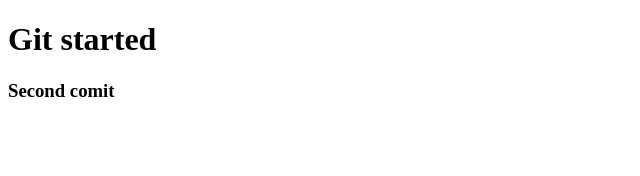
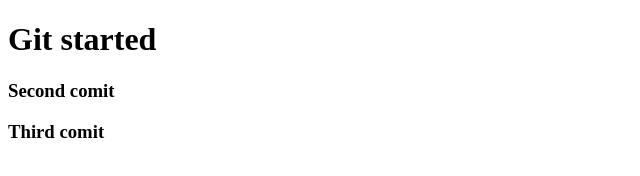
Before and after one commit to fresh1988/advanced_1, a plain HTML site: page index.html in a window 1280 px wide. Shown: the whole page, without its empty margins (0-640 px from the left). Drawn offline with Linux system fonts and the light colour scheme.

```diff
--- a/index.html
+++ b/index.html
@@ -10,5 +10,6 @@
 <body>
     <h1>Git started</h1>
     <h3>Second comit</h3>
+    <h3>Third comit</h3>
 </body>
 </html>
```
